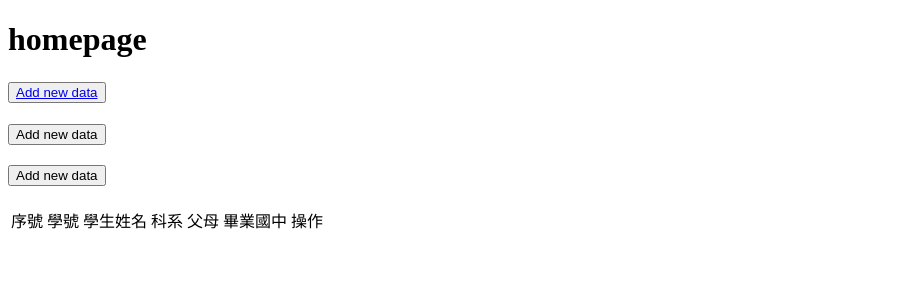
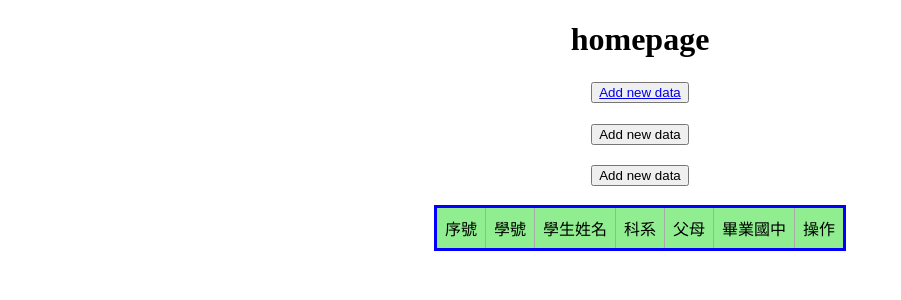
Before and after one commit to AllenYangNCTU/DB_practice, a PHP site: page / in a window 1280 px wide. Shown: the top 300 px of the page, without its empty margins (0-901 px from the left). Run offline with PHP 8.4, Linux system fonts and the light colour scheme; data that the repository does not hold is empty.

Commit message:
add css to index.php

```diff
--- a/db_func_test/index.php
+++ b/db_func_test/index.php
@@ -5,6 +5,30 @@
     <meta http-equiv="X-UA-Compatible" content="IE=edge">
     <meta name="viewport" content="width=device-width, initial-scale=1.0">
     <title>homepage</title>
+    <style>
+        h1,h2,h3,h4{
+            text-align: center;
+        }
+        table{
+            border-collapse: collapse;
+            border:3px solid blue;
+            margin: auto;
+        }
+        table td{
+            padding:0.5rem;
+            border:1px solid #aaa;
+        }
+        table tr:nth-child(odd){
+            background: lightgreen;
+        }
+        table tr:nth-child(even){
+            background: lightcyan;
+        }
+        table tr:hover{
+            background: lightcoral;
+        }
+
+    </style>
 </head>
 <body>
     <h1>homepage</h1>
```
